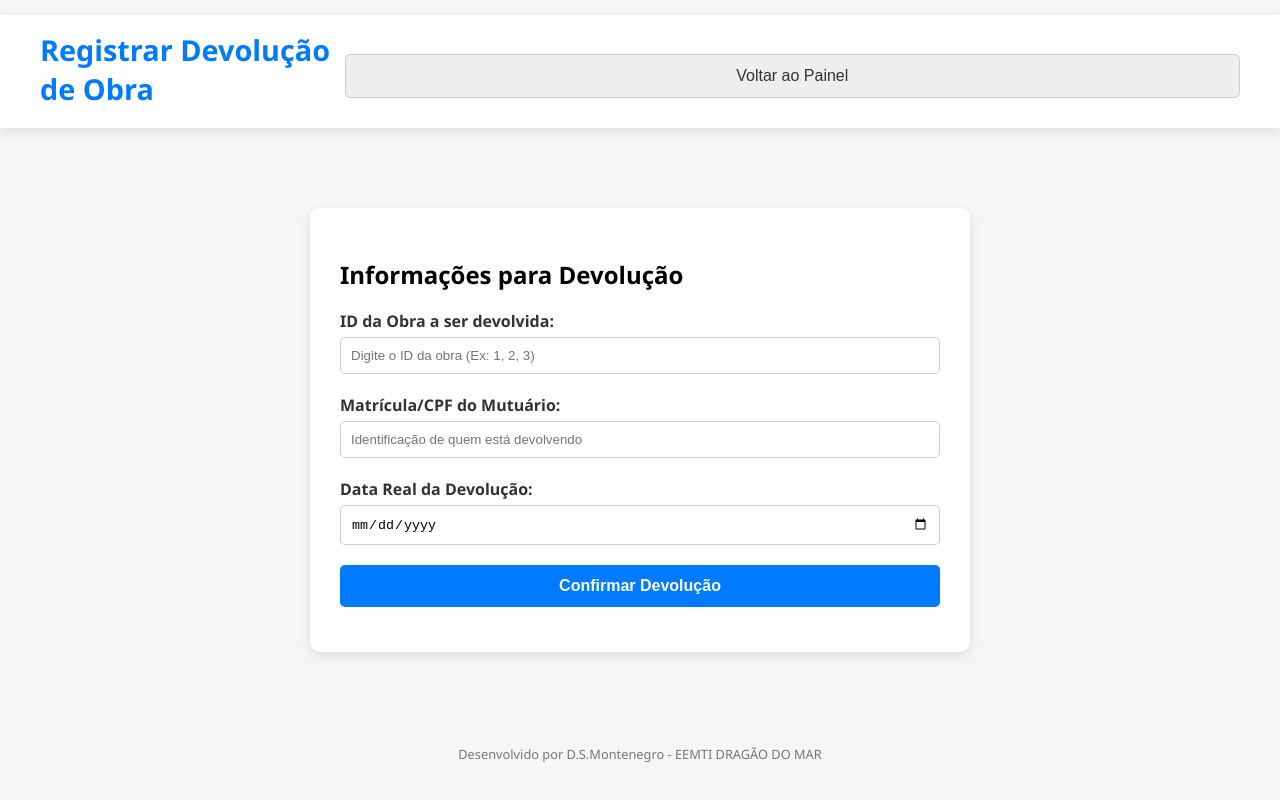
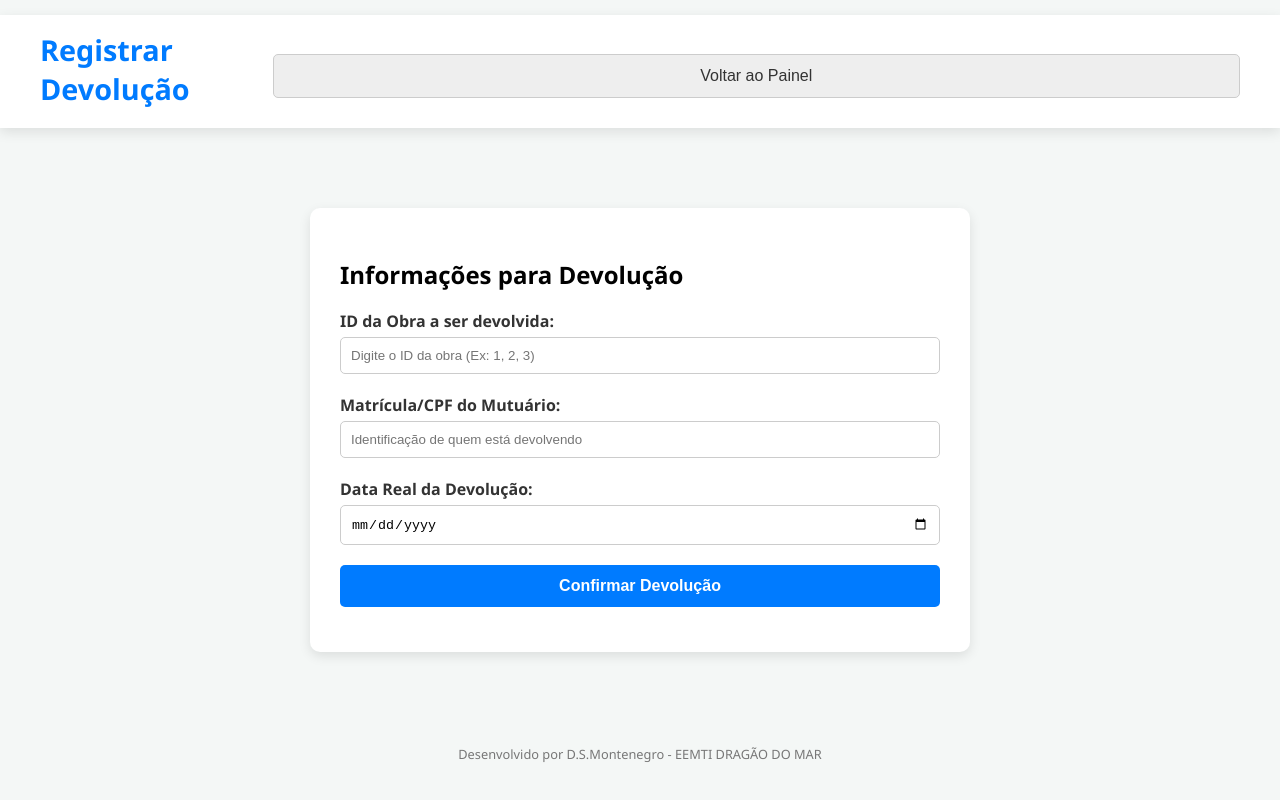
Before and after one commit to dxmontenegro/ddmar_multimeios, a plain HTML site: page registro_devolucao.html in a window 1280 px wide. Drawn offline with Linux system fonts and the light colour scheme.

Commit message:
Update registro_devolucao.html

```diff
--- a/registro_devolucao.html
+++ b/registro_devolucao.html
@@ -1,36 +1,25 @@
 <!DOCTYPE html>
 <html lang="pt-BR">
 <head>
-    <meta charset="UTF-8">
-    <meta name="viewport" content="width=device-width, initial-scale=1.0">
+  <meta charset="utf-8" />
+  <meta name="viewport" content="width=device-width, initial-scale=1" />
   <title>Registro de Devolução - EEMTI DRAGÃO DO MAR</title>
   <link rel="stylesheet" href="styles.css">
   <style>
-        .form-container {
-            width: 90%;
-            max-width: 600px;
-            margin: 50px auto;
-            background-color: var(--cor-card);
-            padding: 30px;
-            border-radius: 10px;
-            box-shadow: var(--sombra-elegante);
-        }
+    .form-container { width: 90%; max-width: 600px; margin: 50px auto; background-color: var(--cor-card); padding: 30px; border-radius: 10px; box-shadow: var(--sombra-elegante); }
   </style>
 </head>
 <body>
   <header class="main-header">
     <div class="header-info">
-            <h1>Registrar Devolução de Obra</h1>
+      <h1>Registrar Devolução</h1>
     </div>
     <button class="btn-secundario" onclick="window.location.href='painel_principal.html'">Voltar ao Painel</button>
   </header>
 
   <div class="form-container">
-
     <form id="registroDevolucaoForm">
-
       <h2>Informações para Devolução</h2>
-
       <div class="input-group">
         <label for="idObraDevolucao">ID da Obra a ser devolvida:</label>
         <input type="number" id="idObraDevolucao" name="idObraDevolucao" placeholder="Digite o ID da obra (Ex: 1, 2, 3)" required>
```
Lines whose indentation alone changed are shown as unchanged.
